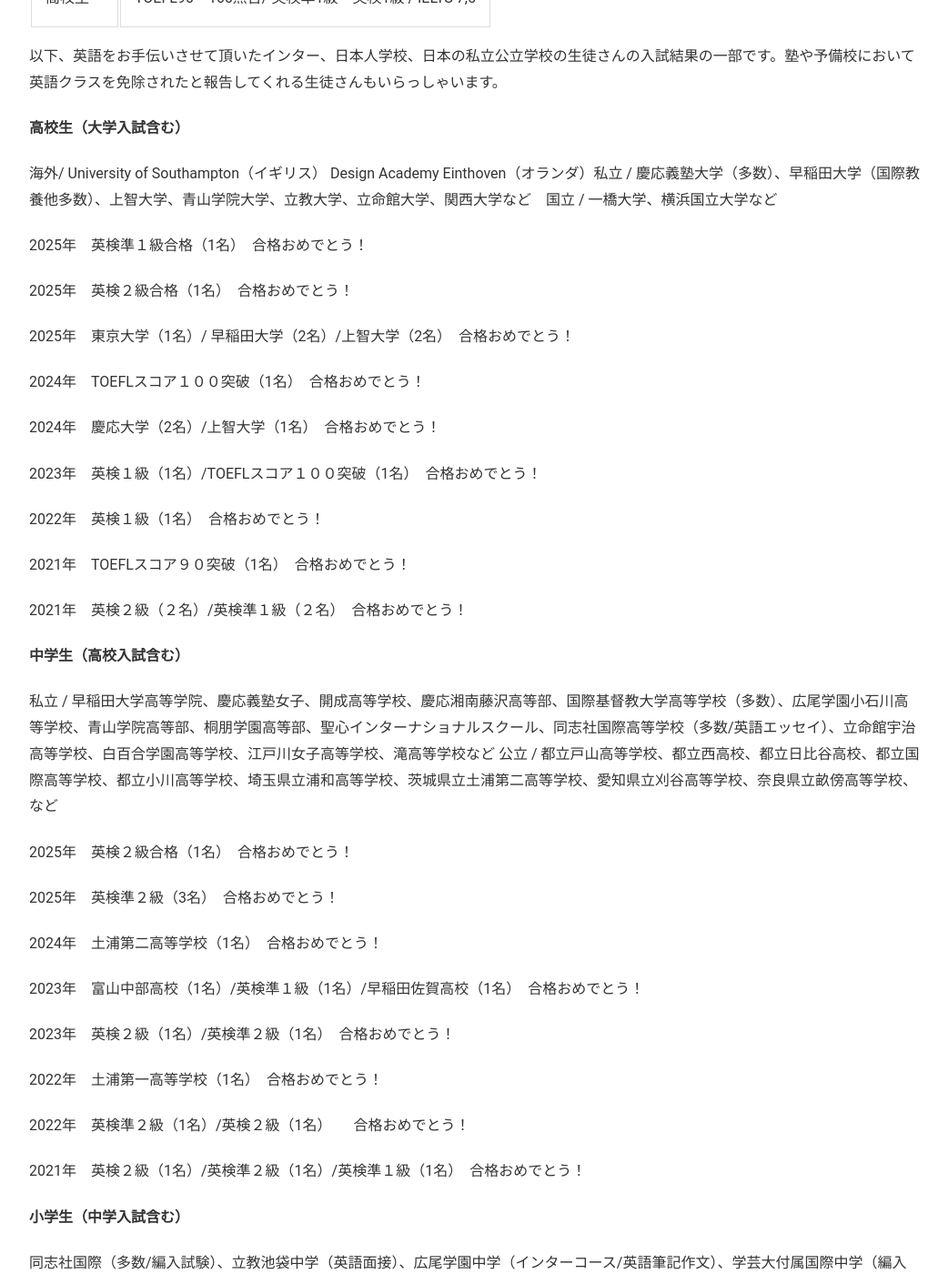
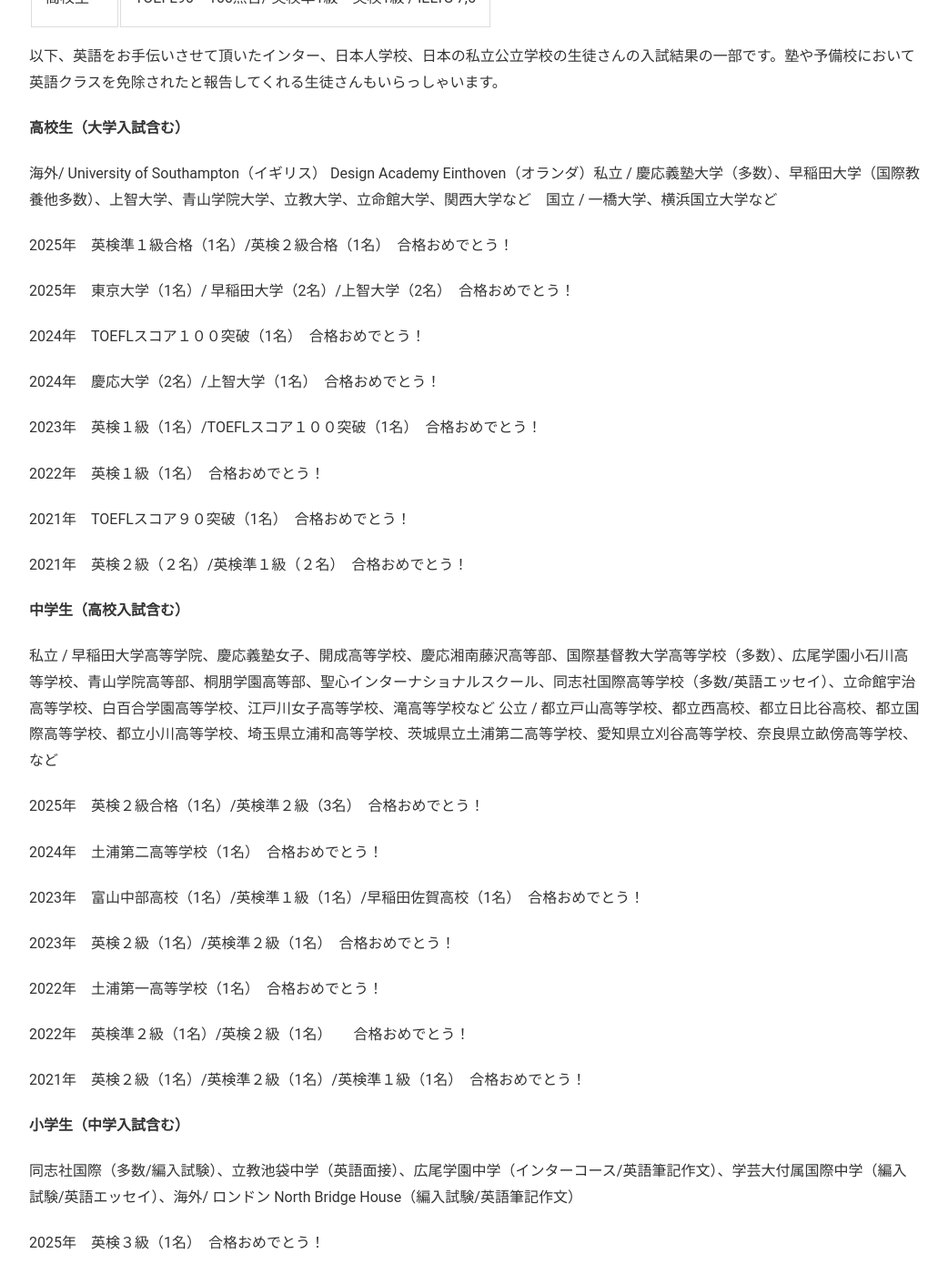
Before and after one commit to phocean/akispace, a Jekyll site: the page built from exam_results.md, in a window 1280 px wide and 1400 px high, scrolled down 486 px. Shown: the whole window at 91% size, without its empty margins (118-1160 px from the left). Built offline with Jekyll 4.4.1, drawn with Linux system fonts in a browser that asks for light colours.

Commit message:
Update exam_results.md

```diff
--- a/exam_results.md
+++ b/exam_results.md
@@ -22,9 +22,7 @@
 
 海外/ University of Southampton（イギリス） Design Academy Einthoven（オランダ）私立 / 慶応義塾大学（多数）、早稲田大学（国際教養他多数）、上智大学、青山学院大学、立教大学、立命館大学、関西大学など　国立 / 一橋大学、横浜国立大学など
 
-2025年　英検準１級合格（1名）　合格おめでとう！
-
-2025年　英検２級合格（1名）　合格おめでとう！
+2025年　英検準１級合格（1名）/英検２級合格（1名）　合格おめでとう！
 
 2025年　東京大学（1名）/ 早稲田大学（2名）/上智大学（2名）　合格おめでとう！
 
@@ -44,9 +42,7 @@
 
 私立 / 早稲田大学高等学院、慶応義塾女子、開成高等学校、慶応湘南藤沢高等部、国際基督教大学高等学校（多数）、広尾学園小石川高等学校、青山学院高等部、桐朋学園高等部、聖心インターナショナルスクール、同志社国際高等学校（多数/英語エッセイ）、立命館宇治高等学校、白百合学園高等学校、江戸川女子高等学校、滝高等学校など   公立 / 都立戸山高等学校、都立西高校、都立日比谷高校、都立国際高等学校、都立小川高等学校、埼玉県立浦和高等学校、茨城県立土浦第二高等学校、愛知県立刈谷高等学校、奈良県立畝傍高等学校、など
 
-2025年　英検２級合格（1名）　合格おめでとう！
-
-2025年　英検準２級（3名）　合格おめでとう！
+2025年　英検２級合格（1名）/英検準２級（3名）　合格おめでとう！
 
 2024年　土浦第二高等学校（1名）　合格おめでとう！
 
```
